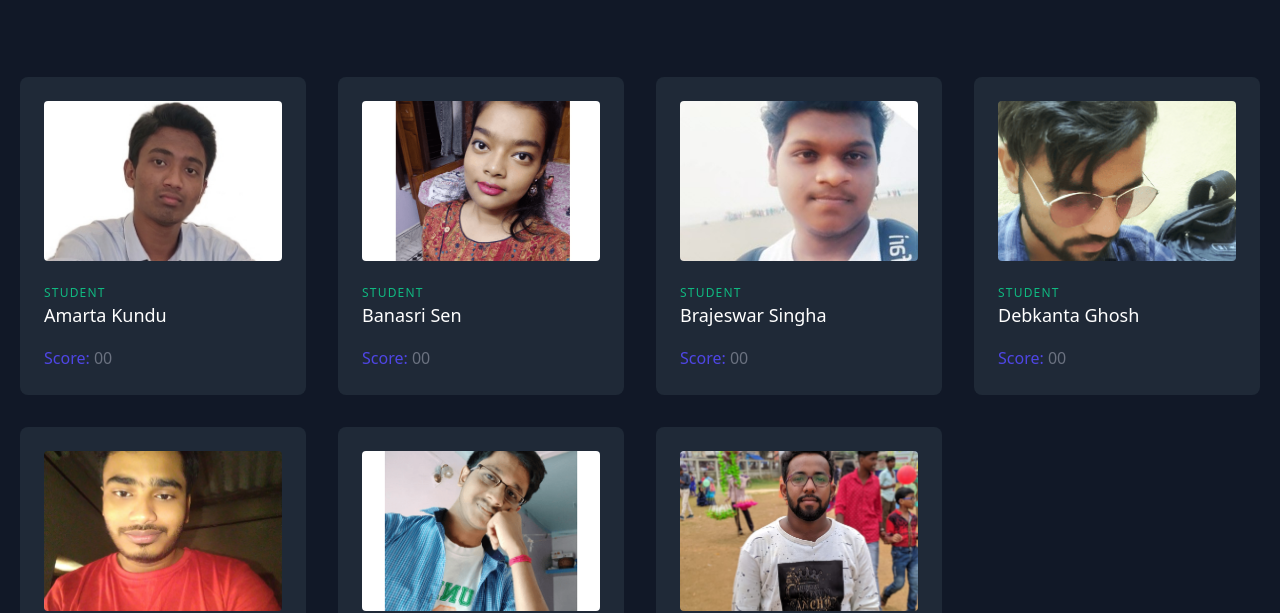
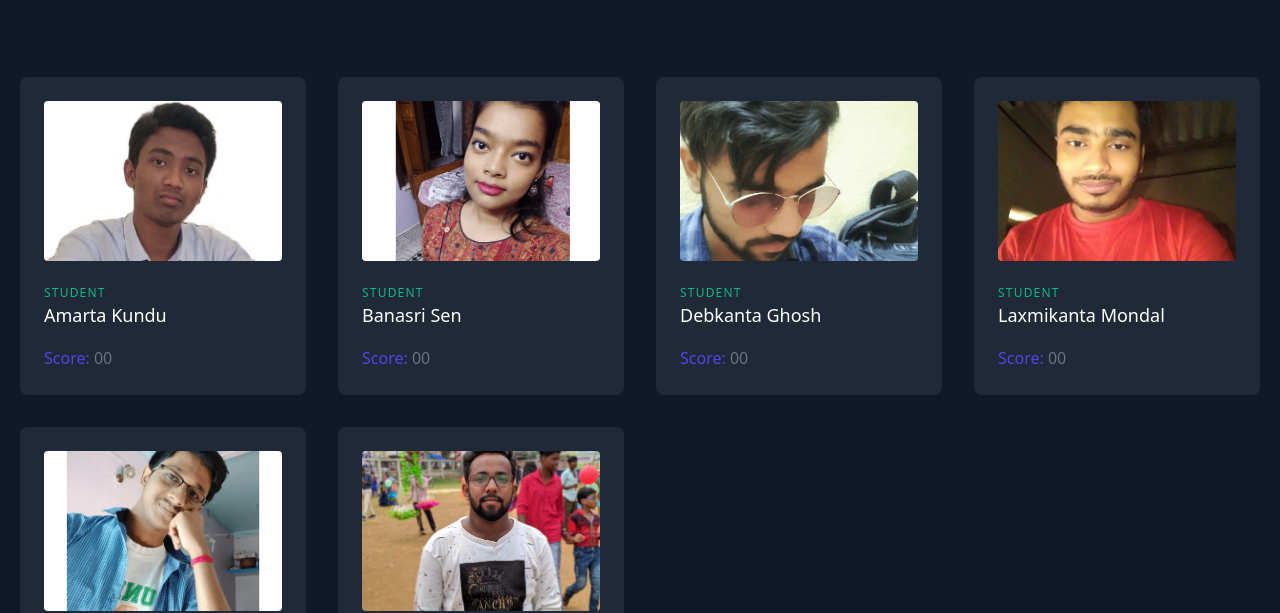
Before and after one commit to lmousom/js, a plain HTML site: page index.html in a window 1280 px wide. Shown: the part 215-828 px from the top of the page. Drawn offline with nearby package versions, Linux system fonts and the light colour scheme; no server answers.

Commit message:
delete student

```diff
--- a/index.html
+++ b/index.html
@@ -44,14 +44,7 @@
                 <p class="leading-relaxed text-base"><span class="text-indigo-600">Score: </span><span id="banasri">00</span></p>
               </div>
             </div>
-            <div class="xl:w-1/4 md:w-1/2 p-4">
-              <div class="bg-gray-800 p-6 rounded-lg">
-                <img class="h-40 rounded w-full object-cover object-center mb-6" src="img/b.jpeg" alt="content">
-                <h3 class="tracking-widest text-green-500 text-xs font-medium title-font">STUDENT</h3>
-                <h2 class="text-lg text-white font-medium title-font mb-4">Brajeswar Singha</h2>
-                <p class="leading-relaxed text-base"><span class="text-indigo-600">Score: </span><span id="braja">00</span></p>
-              </div>
-            </div>
+
 
             <div class="xl:w-1/4 md:w-1/2 p-4">
                 <div class="bg-gray-800 p-6 rounded-lg">
```
